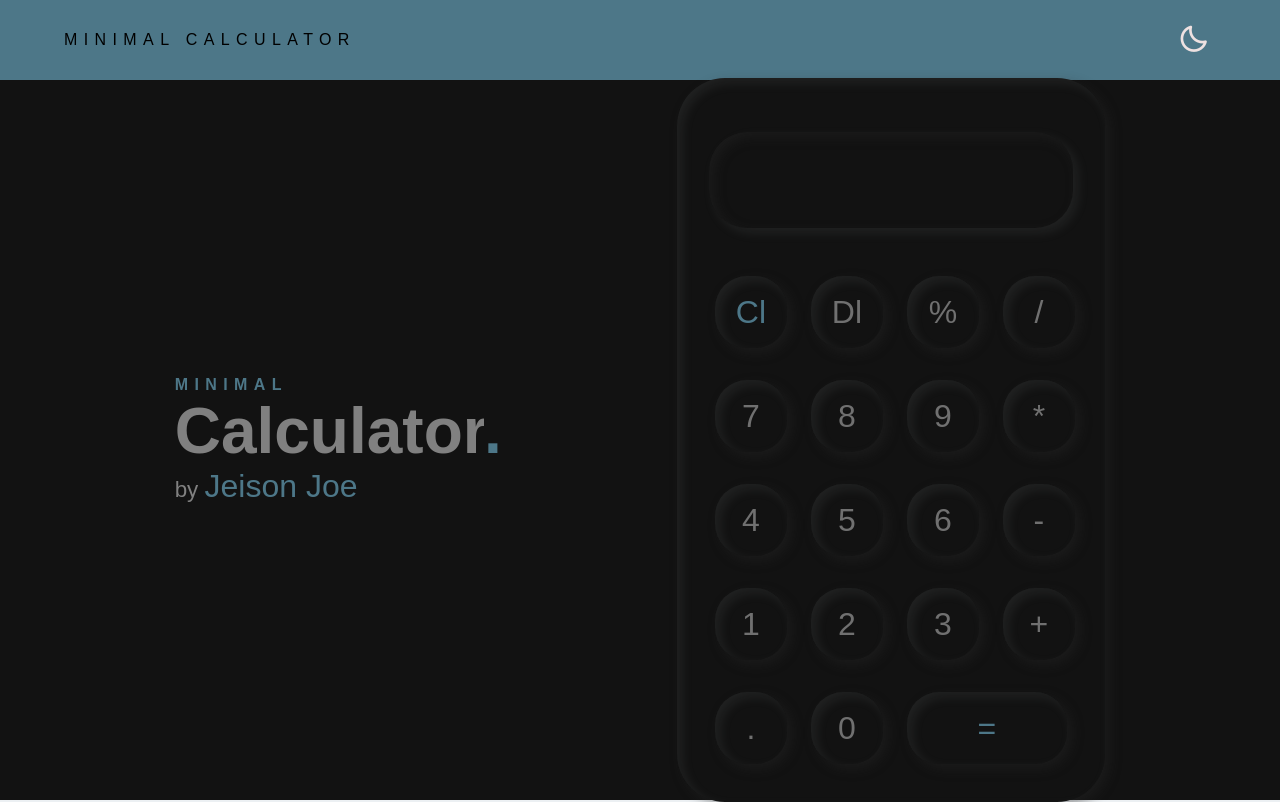
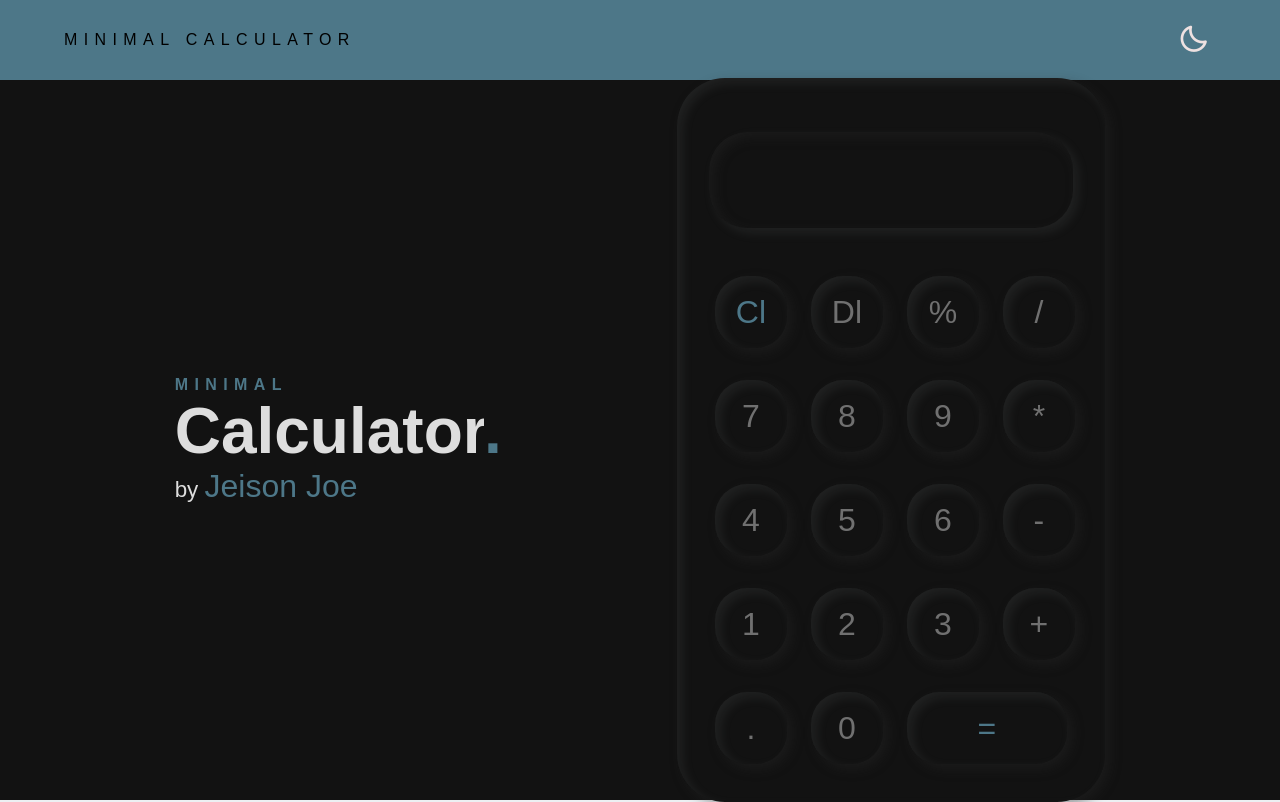
Before and after one commit to noobcoderjoe/Themedcalculator, a plain HTML site: page index.html in a window 1280 px wide. Both pictures are taken after a click on the element 1196 px from the left and 40 px from the top of the page. Drawn offline with nearby package versions, Linux system fonts and the light colour scheme.

Commit message:
Update style.css

```diff
--- a/style.css
+++ b/style.css
@@ -20,7 +20,7 @@
     /* --secondary-color: #151515; */
     --shadow-color-light: rgba(171, 173, 173, 0.1);
     --shadow-color-dark: rgba(41, 41, 41, 0.4);
-    --fontcolor: #808080;
+    --fontcolor: #ddd;
 }
 
 html {
```
